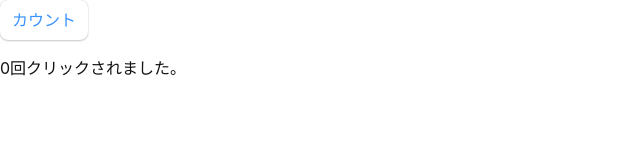
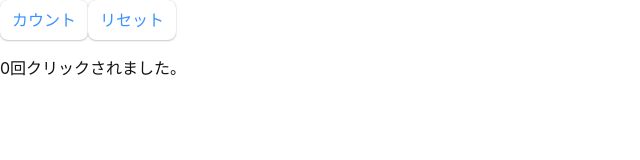
Before and after one commit to MofuMofu2/react-sandbox, a React (Create React App) app: page / in a window 1280 px wide. Shown: the top 160 px of the page, without its empty margins (0-640 px from the left). Built offline with nearby package versions, Linux system fonts and the light colour scheme.

Commit message:
feature: #42 リセットも作ってみた

```diff
--- a/src/component/StateBasic/StateBasic.tsx
+++ b/src/component/StateBasic/StateBasic.tsx
@@ -10,9 +10,14 @@ export default function StateBasic({ init }: StateBasicProps) {
     setCount(count + 1);
   };
 
+  const reset = () => {
+    setCount(0);
+  };
+
   return (
     <div>
       <button onClick={handleClick}>カウント</button>
+      <button onClick={reset}>リセット</button>
       <p>{count}回クリックされました。</p>
     </div>
   );
```
